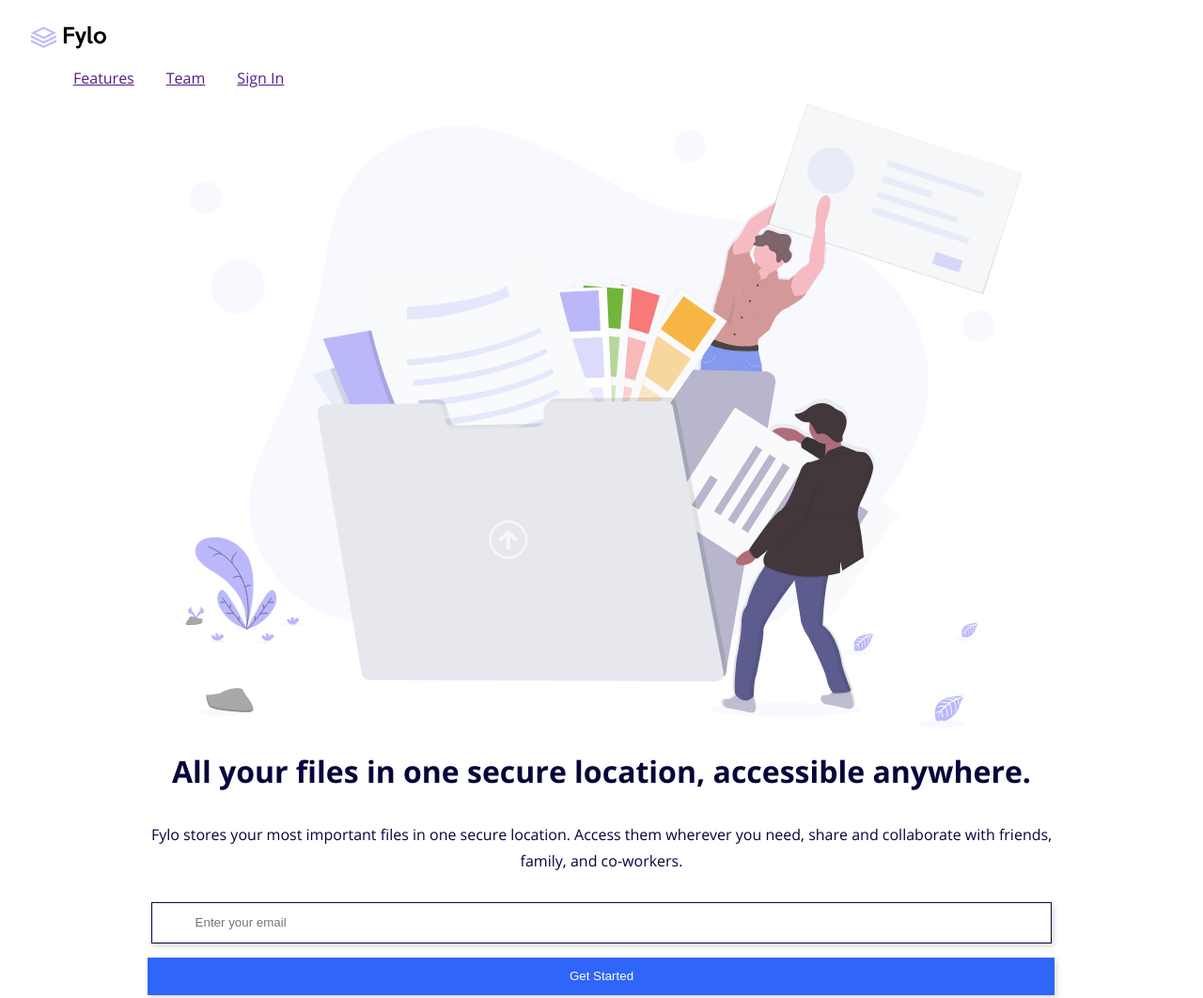
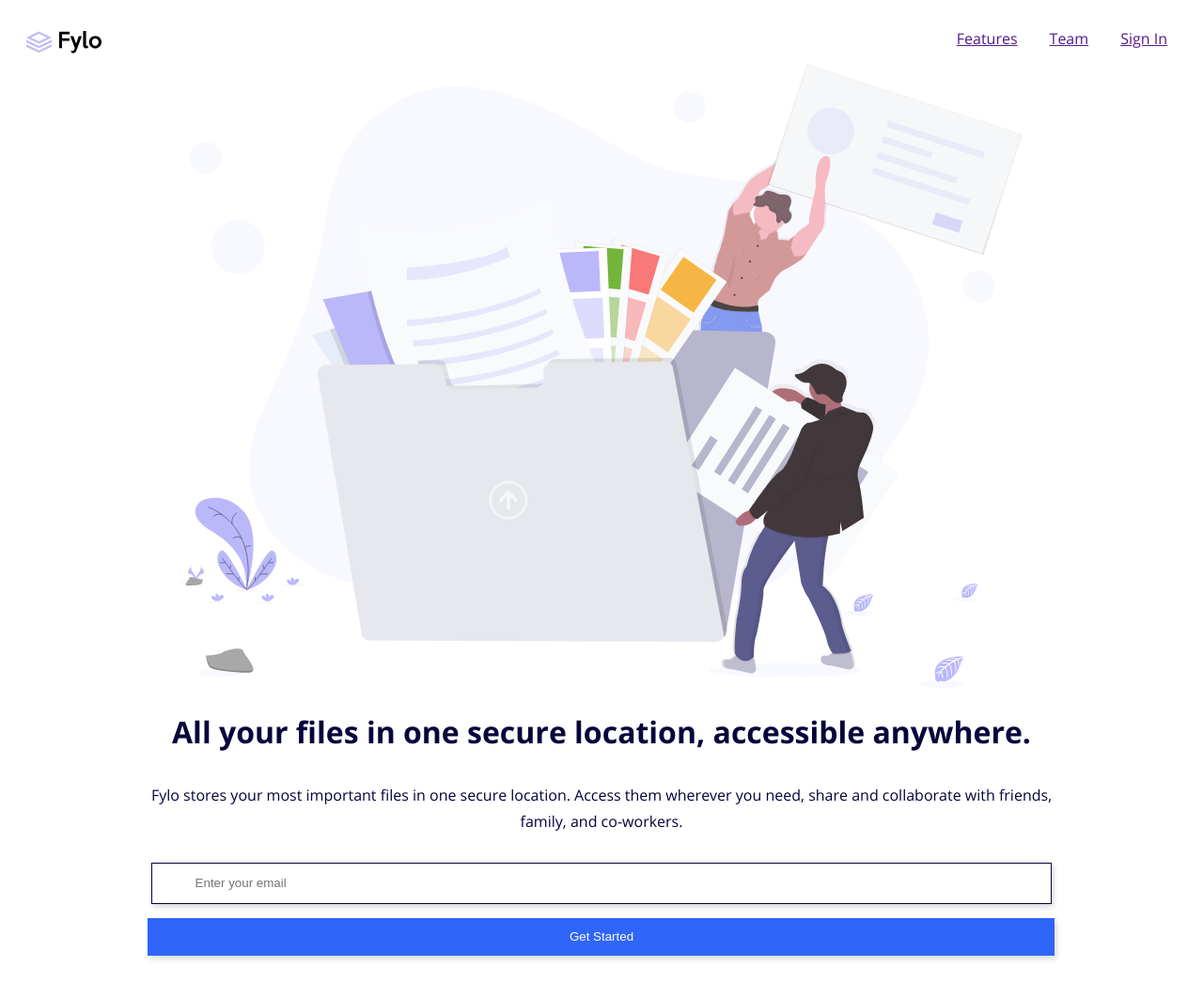
Before and after one commit to vikrambenipal/fylo-two-column, a plain HTML site: page index.html in a window 1280 px wide. Shown: the top 1062 px of the page at 94% size. Drawn offline with Linux system fonts and the light colour scheme.

Commit message:
css justify content space between really useful for nav-bars

```diff
--- a/style.scss
+++ b/style.scss
@@ -33,16 +33,21 @@ h1 {
     color: $purple;
 }
 .nav {
+    display: flex;
+    flex-direction: row;
+    // REALLY GOOD FOR NAV BARS
+    justify-content: space-between;
     .logo {
         width: 80px;
         height: 24px;
-        padding-top: 20px;
-        padding-left: 25px;
+        margin-top: 25px;
+        margin-left: 20px;
     }
     .nav-list {
+        margin-top: 22px;
         li {
             display: inline;
-            padding-left: 30px;
+            margin-right: 30px;
         }
     }
 }
```
Also changed, not shown: style.css, 1 other file.
